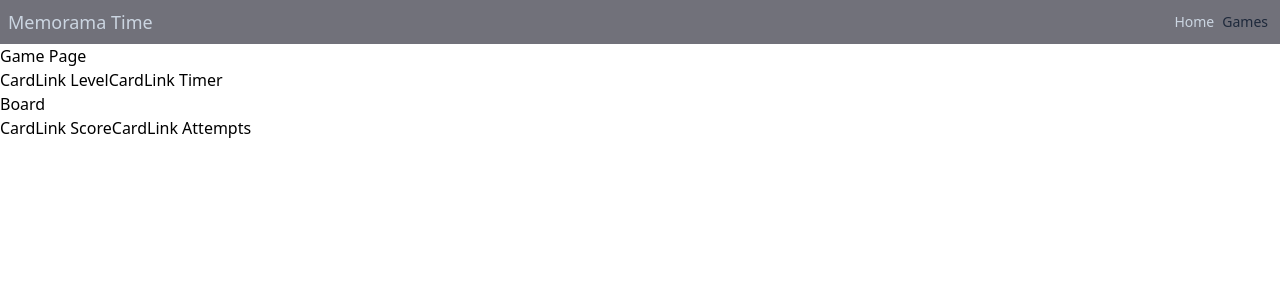
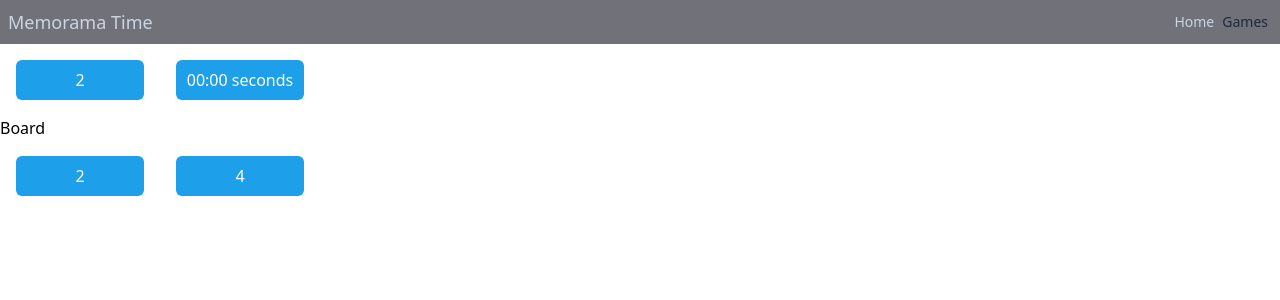
Before and after one commit to deiviiss/memory-game, a React (Vite) app: page /games/1 in a window 1280 px wide. Shown: the top 300 px of the page. Built offline with nearby package versions, Linux system fonts and the light colour scheme.

Commit message:
feat: :construction: Add CardBoard
Add example component CardBoard without styles for work on game logic.

```diff
--- /dev/null
+++ b/src/components/CardBoard.jsx
@@ -0,0 +1,13 @@
+import PropTypes from 'prop-types'
+
+export default function CardBoard ({ data }) {
+  return (
+    <div className=' text-center m-4 p-2 bg-primary rounded-md w-32 text-white'>
+      <p>{data}</p>
+    </div>
+  )
+}
+
+CardBoard.propTypes = {
+  data: PropTypes.any.isRequired
+}
--- a/src/pages/GamePage.jsx
+++ b/src/pages/GamePage.jsx
@@ -1,18 +1,28 @@
 // import { useContext } from 'react'
 import { useParams } from 'react-router-dom'
 import BoardGame from '../components/BoardGame'
-// import { GameContext } from '../context/GameContext'
+import CardBoard from '../components/CardBoard'
 
 export default function GamePage () {
   const params = useParams()
-  console.log(params)
+
   return (
     <>
-      <h1>Game Page</h1>
-      <button>CardLink Level</button>
-      <button>CardLink Timer</button>
+      <div className="flex">
+        {/* level */}
+        <CardBoard data={2} />
+        {/* timer */}
+        <CardBoard data={'00:00 seconds'}/>
+      </div>
+
       <BoardGame/>
-      <button>CardLink Score</button><button>CardLink Attempts</button>
+
+      <div className="flex">
+        {/* score */}
+        <CardBoard data={2}/>
+        {/* attempts */}
+        <CardBoard data={4}/>
+      </div>
 </>
 
   )
```
